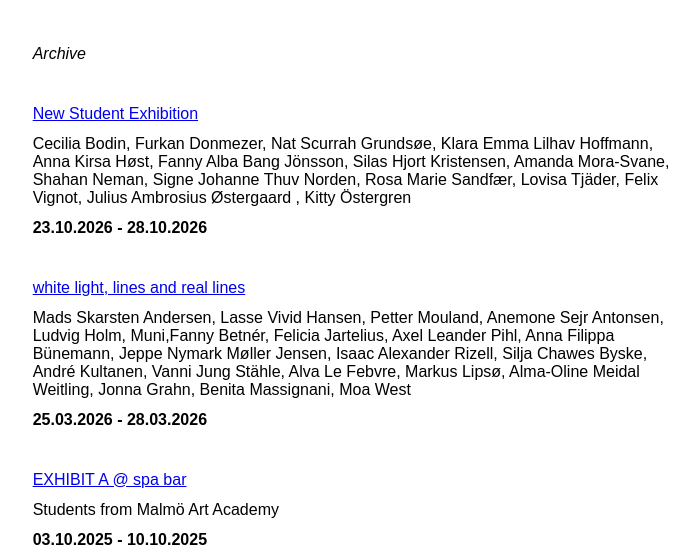
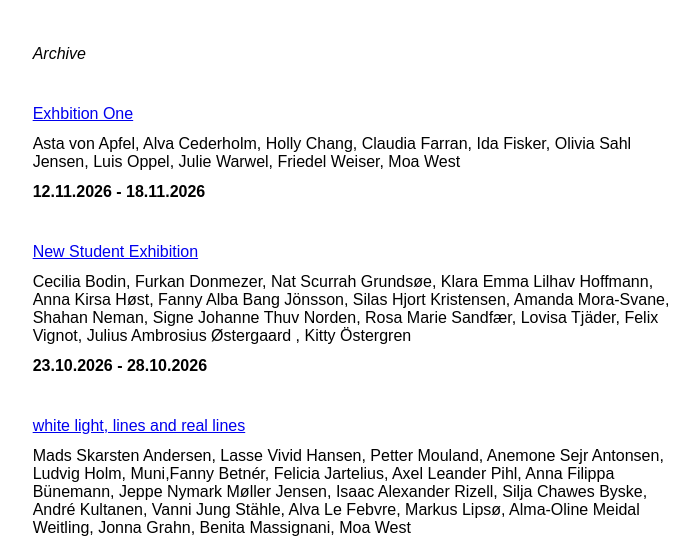
Before and after one commit to opakwork/opak.work, a plain HTML site: page archive.html in a window 1280 px wide. Shown: the part 254-800 px from the top of the page, without its empty margins (287-986 px from the left). Drawn offline with Linux system fonts and the light colour scheme.

Commit message:
Update archive.html

```diff
--- a/archive.html
+++ b/archive.html
@@ -83,7 +83,19 @@ fetch('assets/announcement.txt')
 <h2> </h2>
 
 <p><em>Archive</em></p>
-<p> </p>
+
+		<p> </p>
+
+<p><a href="INDSÆT LINK">Exhbition One</a></p>
+
+<p> Asta von Apfel,
+Alva Cederholm, Holly Chang, Claudia Farran, Ida Fisker, Olivia Sahl Jensen, Luis Oppel, Julie Warwel, Friedel Weiser, Moa West
+ </p>
+
+<p><strong>12.11.2026 - 18.11.2026</strong></p>
+
+		<p> </p>
+
 <p><a href="https://drive.google.com/file/d/1mBXxHdM6DUVj-EimDMU6YdKhZt9eY-hv/view?usp=share_link">New Student Exhibition</a></p>
 
 <p> Cecilia Bodin, Furkan Donmezer, Nat Scurrah Grundsøe, Klara Emma Lilhav Hoffmann, Anna Kirsa Høst, Fanny Alba Bang Jönsson, Silas Hjort Kristensen, Amanda Mora-Svane, Shahan Neman, Signe Johanne Thuv Norden, Rosa Marie Sandfær, Lovisa Tjäder, Felix Vignot, Julius Ambrosius Østergaard , Kitty Östergren </p>
```
